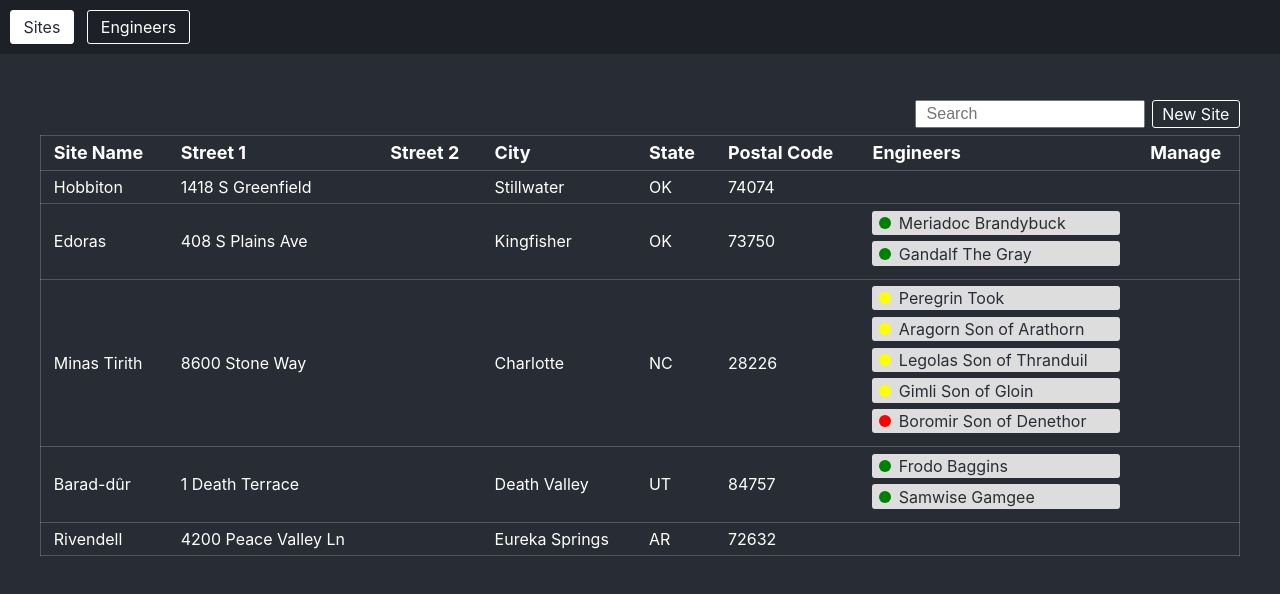
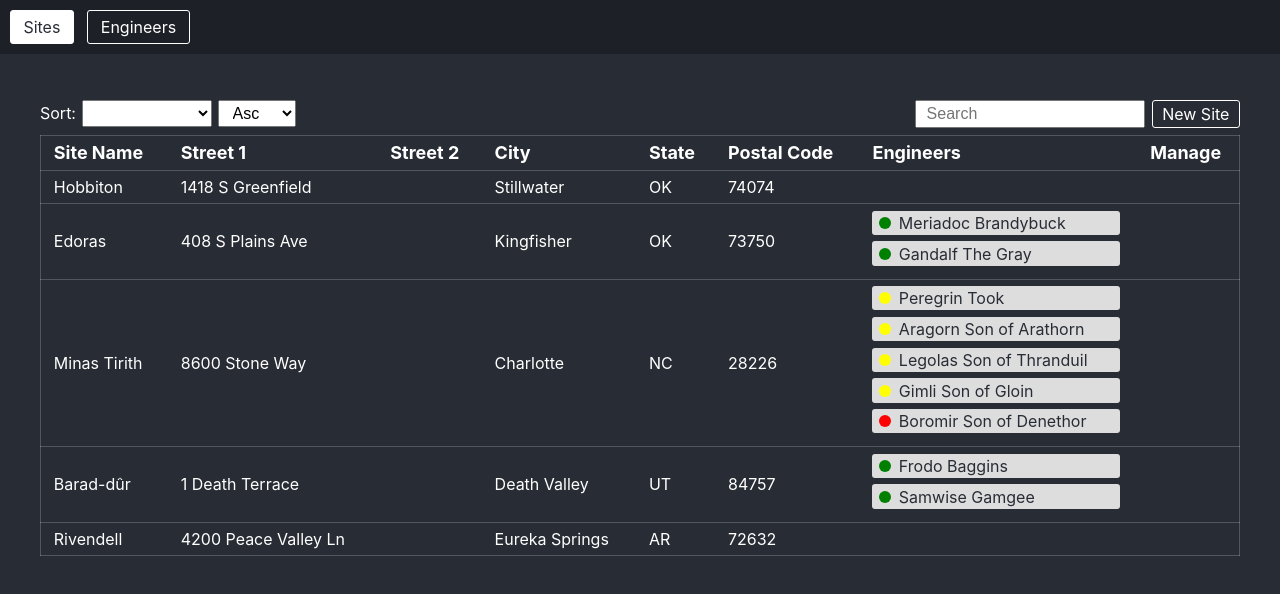
Before and after one commit to brycejech/engineering-tracker, a React (Create React App) app: page / in a window 1280 px wide. Shown: the top 594 px of the page. Built offline with nearby package versions, Linux system fonts and the light colour scheme.

Commit message:
sort sites

```diff
--- a/src/pages/Engineers/index.tsx
+++ b/src/pages/Engineers/index.tsx
@@ -65,7 +65,7 @@ const Engineers: React.FC = (): JSX.Element => {
     <div className="page engineers">
       <div className="flex-row table-features">
         <div className="col">
-          <div className="flex-row justify-start align-end">
+          <div className="flex-row justify-start">
             <label>
               Sort:
               <select
--- a/src/pages/Sites/index.tsx
+++ b/src/pages/Sites/index.tsx
@@ -14,11 +14,14 @@ const Sites: React.FC = (): JSX.Element => {
 
   const [searchString, setSearchString] = useState<string>('');
   const [filteredSites, setFilteredSites] = useState<Site[]>(sites || []);
+  const [sortKey, setSortKey] = useState<keyof Site | undefined>();
+  const [sortAsc, setSortAsc] = useState<boolean>(true);
 
   useEffect(() => {
+    let newSitesList = [...sites];
+
     if (searchString) {
-      setFilteredSites(
-        sites.filter((s) => {
+      newSitesList = sites.filter((s) => {
         let searchText = Object.values(s).join(' ');
 
         engineers.forEach((e) => {
@@ -28,12 +31,21 @@ const Sites: React.FC = (): JSX.Element => {
         const exp = new RegExp(searchString, 'ig');
 
         return exp.test(searchText);
-        }),
-      );
-    } else {
-      setFilteredSites(sites);
+      });
     }
-  }, [engineers, searchString, sites]);
+
+    if (sortKey) {
+      newSitesList.sort((a, b) => {
+        if (a[sortKey] === b[sortKey]) return 0;
+
+        return (a[sortKey] || '') > (b[sortKey] || '') ? 1 : -1;
+      });
+
+      newSitesList = sortAsc ? newSitesList : newSitesList.reverse();
+    }
+
+    setFilteredSites(newSitesList);
+  }, [engineers, searchString, sites, sortAsc, sortKey]);
 
   function onDeleteSite(site: Site): void {
     dispatch(deleteSite(site));
@@ -41,8 +53,40 @@ const Sites: React.FC = (): JSX.Element => {
 
   return (
     <div className="page sites">
-      <div className="flex-col">
-        <div className="flex-row justify-end table-features">
+      <div className="flex-row table-features">
+        <div className="col">
+          <div className="flex-row justify-start">
+            <label>
+              Sort:
+              <select
+                value={sortKey}
+                onChange={(e: ChangeEvent<HTMLSelectElement>) => {
+                  setSortKey(e.target.value as keyof Site);
+                }}
+              >
+                <option value=""></option>
+                <option value="name">Name</option>
+                <option value="street">Street</option>
+                <option value="city">City</option>
+                <option value="state">State</option>
+                <option value="postalCode">Postal Code</option>
+              </select>
+            </label>
+            <label>
+              <select
+                value={sortAsc ? undefined : '1'}
+                onChange={(e: ChangeEvent<HTMLSelectElement>) => {
+                  setSortAsc(e.target.value ? false : true);
+                }}
+              >
+                <option value="">Asc</option>
+                <option value="1">Desc</option>
+              </select>
+            </label>
+          </div>
+        </div>
+        <div className="col">
+          <div className="flex-row justify-end">
             <input
               className="search"
               type="text"
@@ -54,6 +98,9 @@ const Sites: React.FC = (): JSX.Element => {
               New Site
             </Link>
           </div>
+        </div>
+      </div>
+      <div className="flex-col">
         <table>
           <thead>
             <tr>
```
Also changed, not shown: 1 other file (tests, documents, lock files or other folders). Lines whose indentation alone changed are shown as unchanged.
